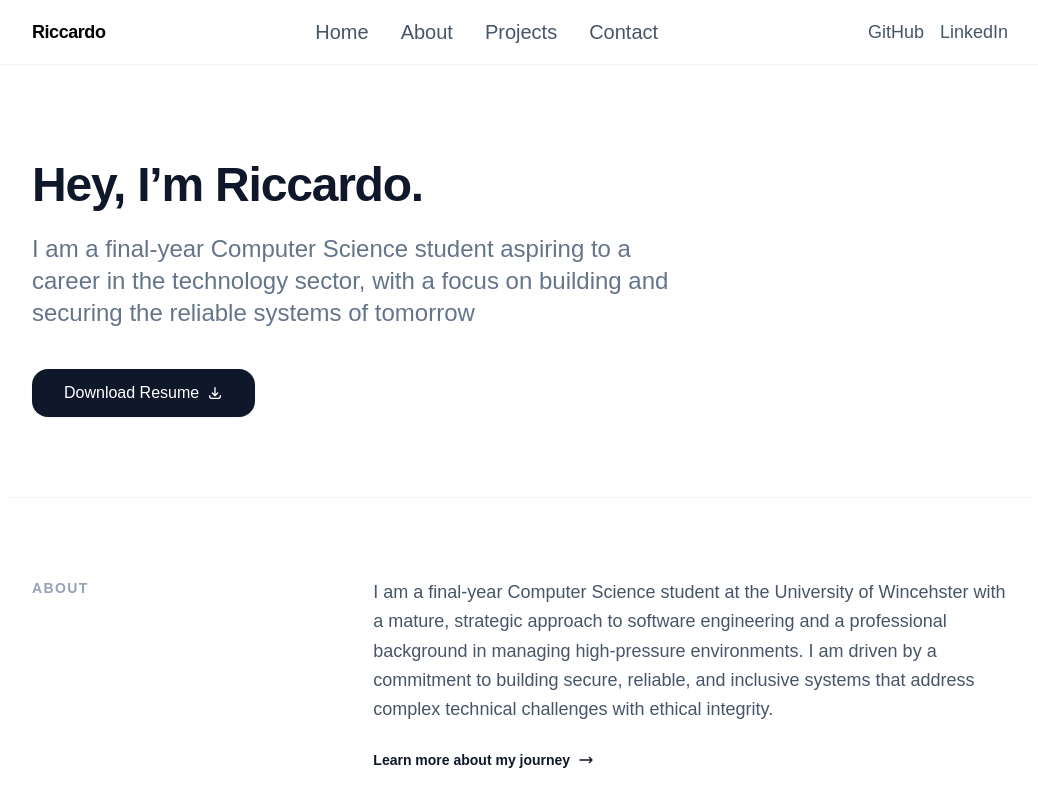
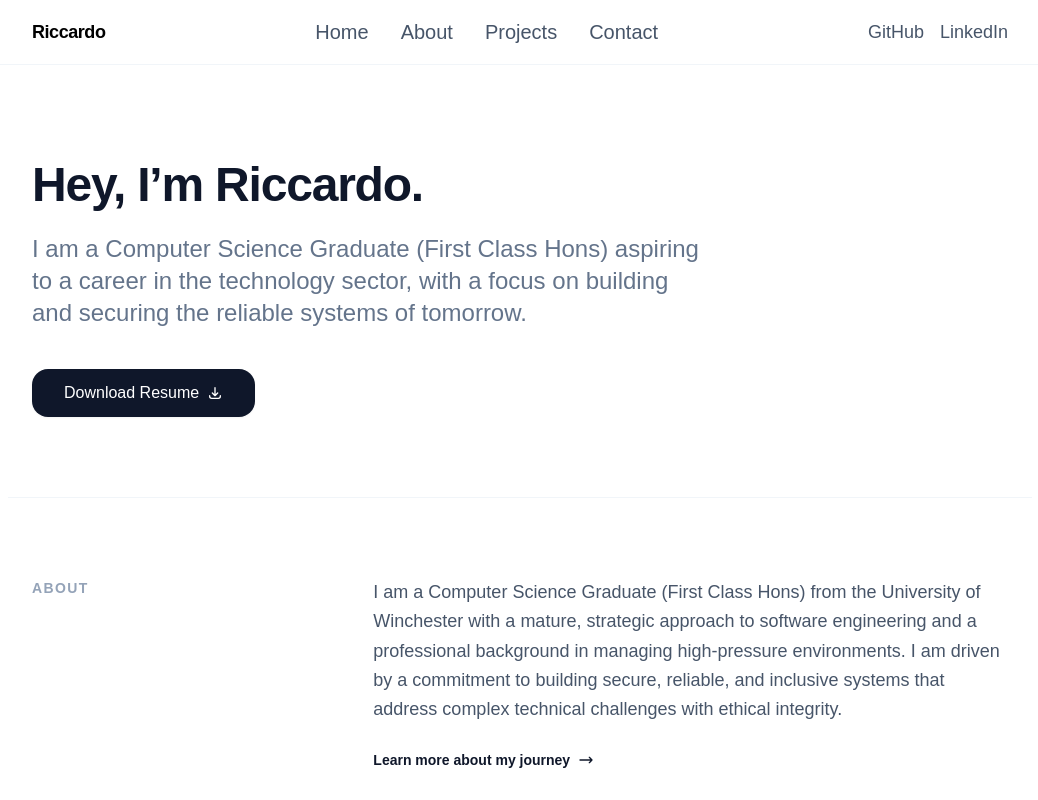
Before and after one commit to Riccardo105/WebPortfolio, a Next.js app: page / in a window 1280 px wide. Shown: the top 800 px of the page, without its empty margins (120-1158 px from the left). Built offline with nearby package versions, Linux system fonts and the light colour scheme; what tailwindcss-motion would draw is missing.

Commit message:
#38 updated landing page and about page

```diff
--- a/src/app/about/page.tsx
+++ b/src/app/about/page.tsx
@@ -98,10 +98,11 @@ export default function AboutPage() {
             .
           </p>
           <p>
-            Now a final-year student, I’ve translated that work ethic into
-            technology. I view code and infrastructure through the same lens as
-            a high-end kitchen: every component must be precise, the workflow
-            must be optimized, and the final output must be reliable.
+            Having graduated with First Class Honours, I’ve translated that work
+            ethic into technology. I view code and infrastructure through the
+            same lens as a high-end kitchen: every component must be precise,
+            the workflow must be optimized, and the final output must be
+            reliable.
           </p>
           <p>
             Whether it's volunteering in Bali with{" "}
--- a/src/app/page.tsx
+++ b/src/app/page.tsx
@@ -15,9 +15,9 @@ export default function Home() {
           Hey, I’m Riccardo.
         </h1>
         <p className="text-xl md:text-2xl text-slate-500 max-w-2xl leading-relaxed">
-          I am a final-year Computer Science student aspiring to a career in the
-          technology sector, with a focus on building and securing the reliable
-          systems of tomorrow
+          I am a Computer Science Graduate (First Class Hons) aspiring to a
+          career in the technology sector, with a focus on building and securing
+          the reliable systems of tomorrow.
         </p>
 
         <a
@@ -55,9 +55,9 @@ export default function Home() {
           </div>
           <div className="md:col-span-2">
             <p className="text-lg text-slate-600 leading-relaxed mb-6">
-              I am a final-year Computer Science student at the University of
-              Wincehster with a mature, strategic approach to software
-              engineering and a professional background in managing
+              I am a Computer Science Graduate (First Class Hons) from the
+              University of Winchester with a mature, strategic approach to
+              software engineering and a professional background in managing
               high-pressure environments. I am driven by a commitment to
               building secure, reliable, and inclusive systems that address
               complex technical challenges with ethical integrity.
```
